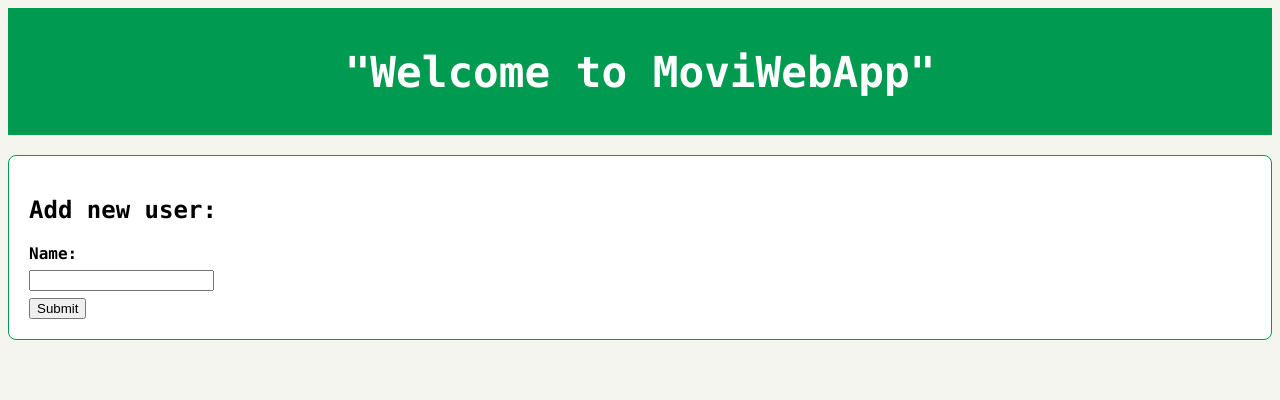
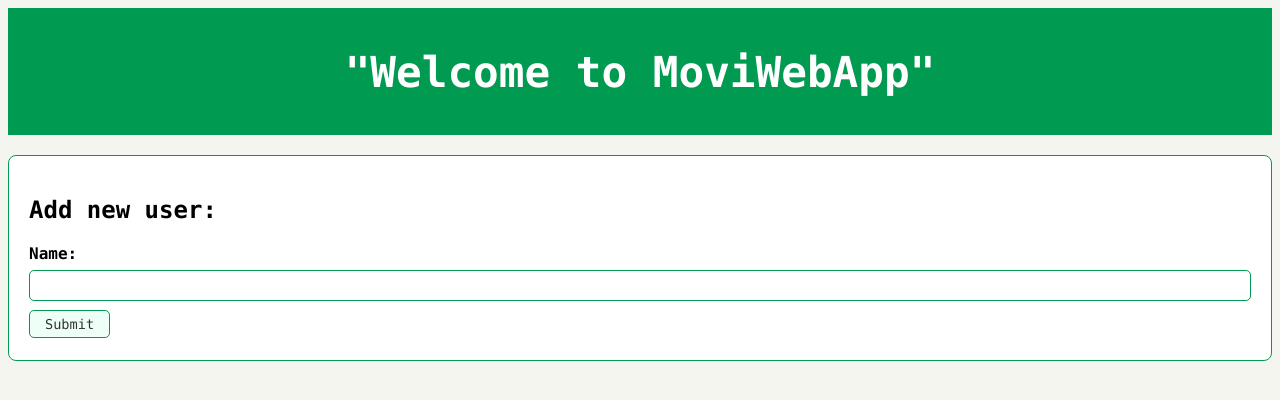
Before and after one commit to yanucodes/MoviWebApp, a Flask app: page /users in a window 1280 px wide. Shown: the top 400 px of the page. Run offline with Flask 3, Linux system fonts and the light colour scheme; parts of the project's set-up code (start-up, migrations or seed data) failed here and were passed over.

Commit message:
Make style in the form fields and buttons conform to the rest of the app

```diff
--- a/static/style.css
+++ b/static/style.css
@@ -73,6 +73,16 @@ body {
     margin-top: 7px;
 }
 
+.card form input:not([type="submit"]) {
+    font: inherit;
+    box-sizing: border-box;
+    width: 100%;
+    padding: 5px 8px;
+    border: 1px solid #009B50;
+    border-radius: 5px;
+    background-color: #FFF;
+}
+
 .buttons {
     position: absolute;
     top: 10px;
@@ -91,7 +101,8 @@ body {
     padding: 5px 15px;
 }
 
-.button {
+.button,
+.card form input[type="submit"] {
     display: inline-block;
     box-sizing: border-box;
     border: 1px solid #009B50;
@@ -108,3 +119,12 @@ body {
     font-size: 0.85em;
     cursor: pointer;
 }
+
+.card form input[type="number"] {
+    width: auto;
+}
+
+.card form input[type="submit"] {
+    width: auto;
+    padding: 5px 15px;
+}
```
